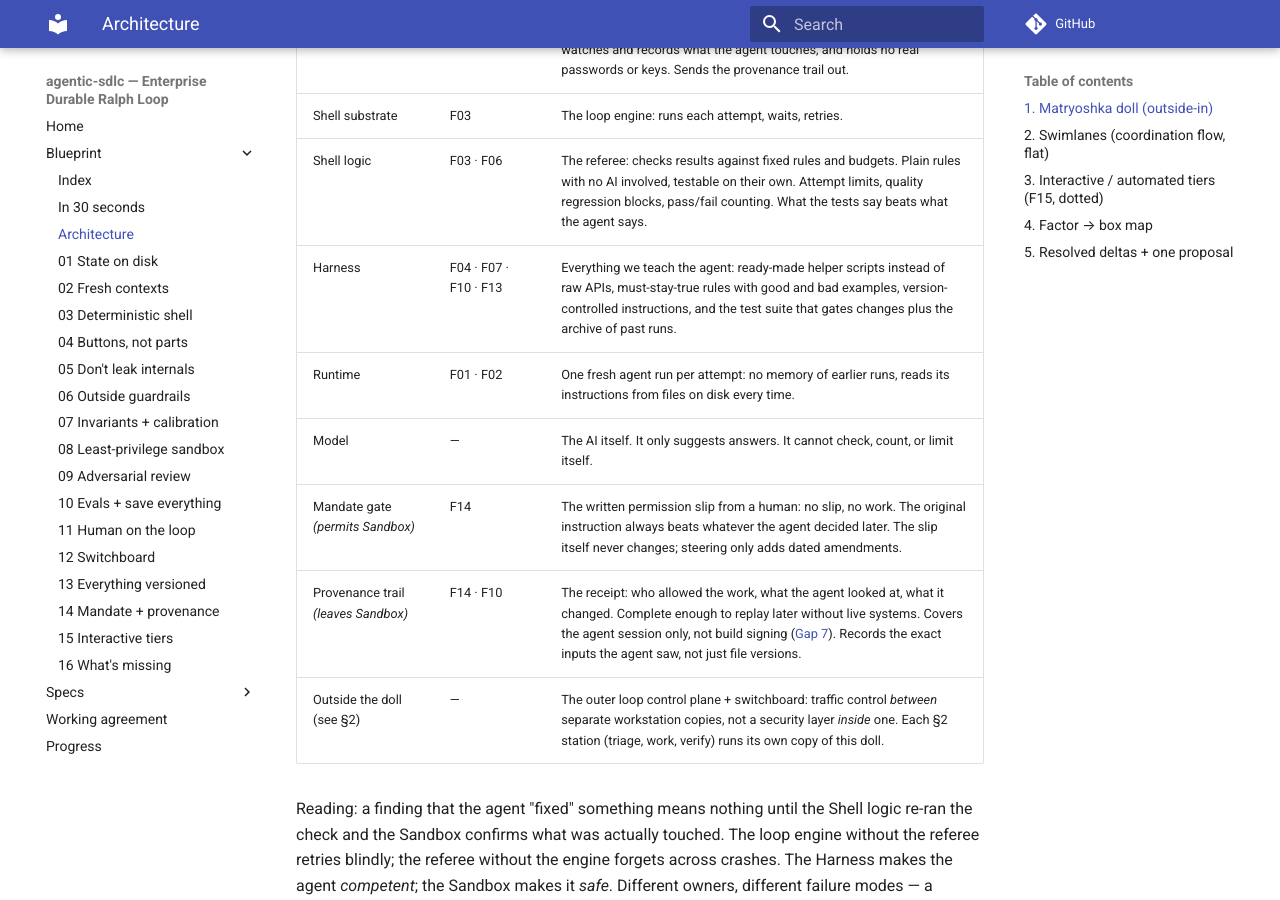
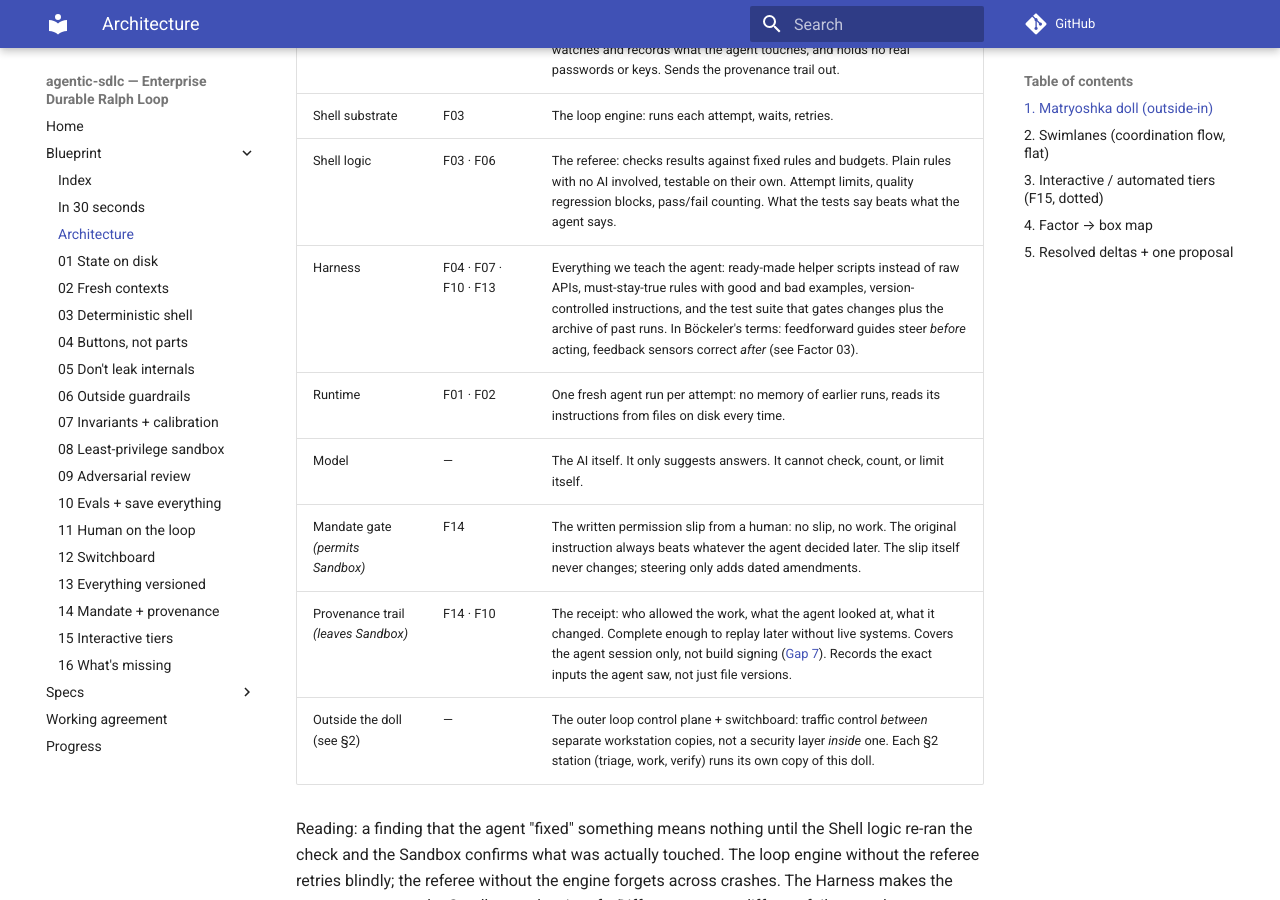
Before and after one commit to johwes/agentic-sdlc, an MkDocs documentation site: the page built from docs/blueprint/17-architecture.md, in a window 1280 px wide and 900 px high, scrolled down 1300 px. Built offline with MkDocs 1.6.1 and Material for MkDocs 9.7.7, drawn with Linux system fonts in a browser that asks for light colours; comment, search, counter and statistics services are not loaded.

Commit message:
docs(blueprint): name guides/sensors in architecture Harness row

```diff
--- a/docs/blueprint/17-architecture.md
+++ b/docs/blueprint/17-architecture.md
@@ -36,7 +36,7 @@ flowchart TB
 | Sandbox | F08 · F05 | The locked room the agent works in. Denies everything by default, watches and records what the agent touches, and holds no real passwords or keys. Sends the provenance trail out. |
 | Shell substrate | F03 | The loop engine: runs each attempt, waits, retries. |
 | Shell logic | F03 · F06 | The referee: checks results against fixed rules and budgets. Plain rules with no AI involved, testable on their own. Attempt limits, quality regression blocks, pass/fail counting. What the tests say beats what the agent says. |
-| Harness | F04 · F07 · F10 · F13 | Everything we teach the agent: ready-made helper scripts instead of raw APIs, must-stay-true rules with good and bad examples, version-controlled instructions, and the test suite that gates changes plus the archive of past runs. |
+| Harness | F04 · F07 · F10 · F13 | Everything we teach the agent: ready-made helper scripts instead of raw APIs, must-stay-true rules with good and bad examples, version-controlled instructions, and the test suite that gates changes plus the archive of past runs. In Böckeler's terms: feedforward guides steer *before* acting, feedback sensors correct *after* (see Factor 03). |
 | Runtime | F01 · F02 | One fresh agent run per attempt: no memory of earlier runs, reads its instructions from files on disk every time. |
 | Model | — | The AI itself. It only suggests answers. It cannot check, count, or limit itself. |
 | Mandate gate *(permits Sandbox)* | F14 | The written permission slip from a human: no slip, no work. The original instruction always beats whatever the agent decided later. The slip itself never changes; steering only adds dated amendments. |
```
